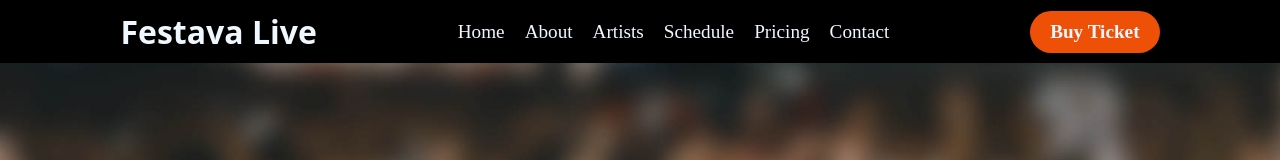
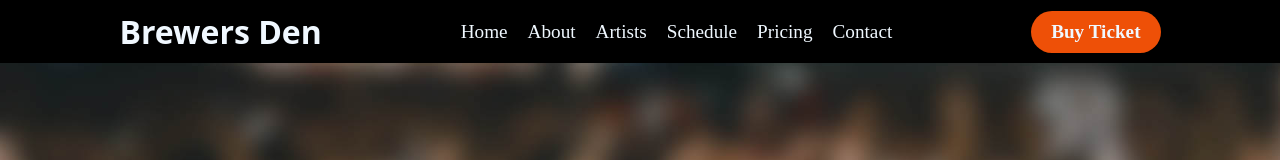
Before and after one commit to Sagar-Embadi/Projects, a plain HTML site: page HTML&CSS/ticket.html in a window 1280 px wide. Shown: the top 160 px of the page. Drawn offline with nearby package versions, Linux system fonts and the light colour scheme; some packages are replaced by stand-ins of ours; a script that the page names is missing.

Commit message:
Update ticket.html

```diff
--- a/HTML&CSS/ticket.html
+++ b/HTML&CSS/ticket.html
@@ -12,7 +12,7 @@
 <body>
     <nav>
         <div class="navbar">
-            <a class="brand-name" href="index.html">Festava Live</a>
+            <a class="brand-name" href="index.html">Brewers Den</a>
             <input type="checkbox" id="checkbox-toggle" class="checkbox">
             <div class="child2">
                 <a href="./index.html#section_1">Home</a>
```
